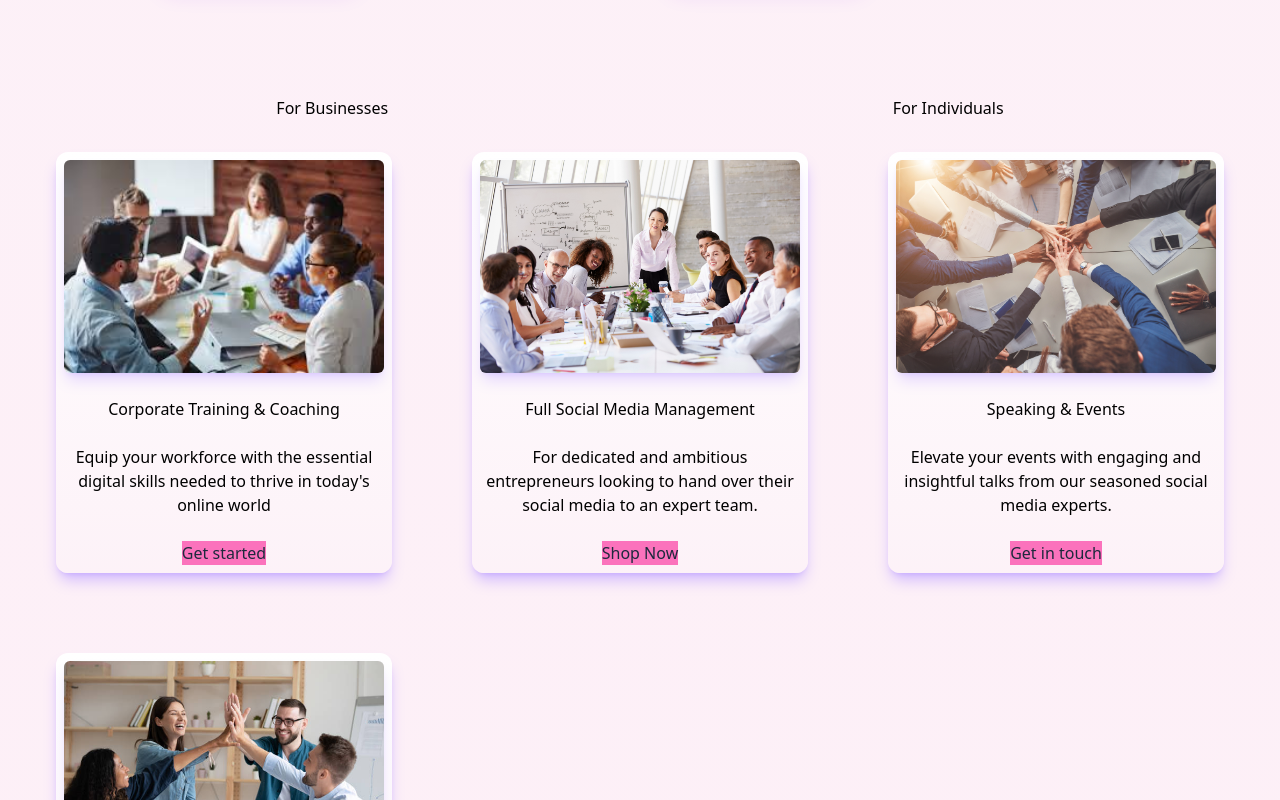
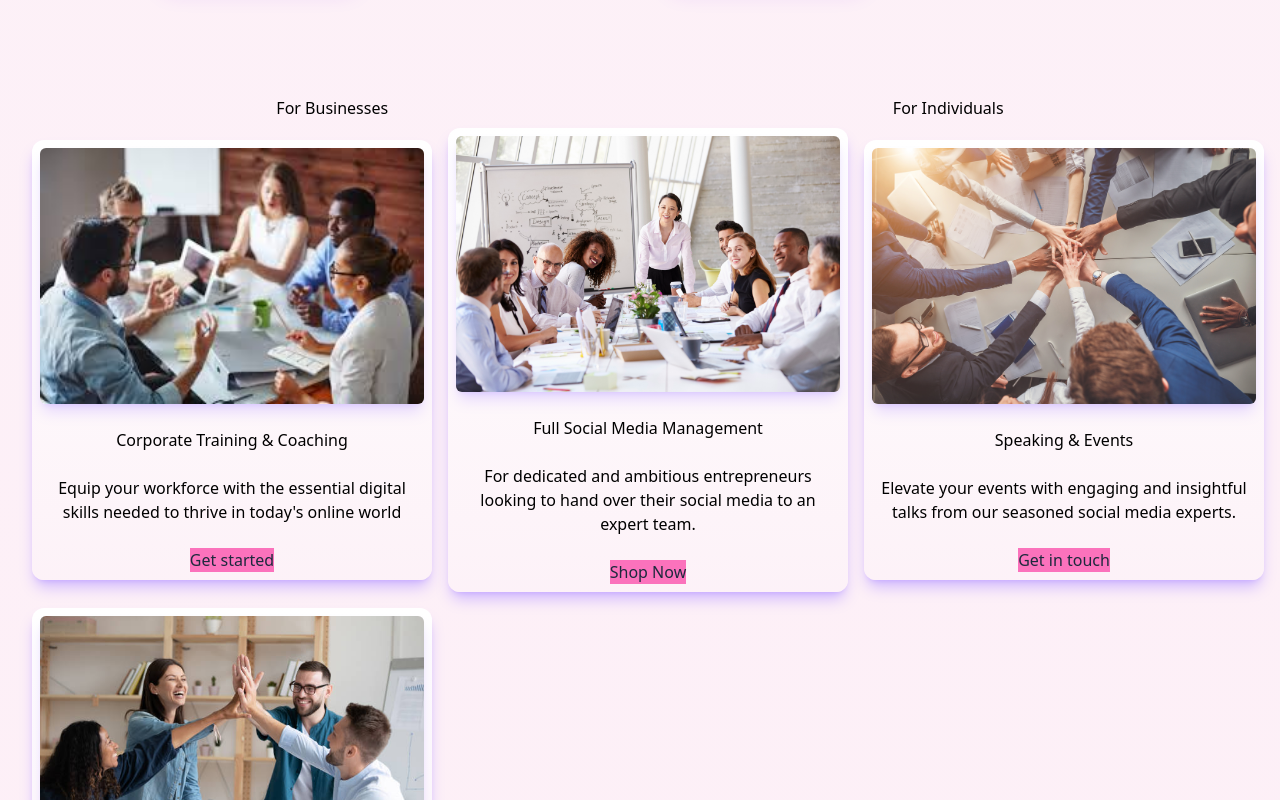
Before and after one commit to MatthewsRicky/shespeaksocial, a Next.js app: page / in a window 1280 px wide. Shown: the part 1220-2020 px from the top of the page. Built offline with nearby package versions, Linux system fonts and the light colour scheme.

Commit message:
more Image styling

```diff
--- a/components/ForBusiness.tsx
+++ b/components/ForBusiness.tsx
@@ -37,10 +37,10 @@ const ForBusiness = () => {
 	},
 ]
 	return (
-		<div className="w-full h-fit p- grid grid-cols-1 md:grid-cols-2 lg:grid-cols-3 justify-center items-center rounded-lg gap-4">
+		<div className="w-full h-fit m-2 grid grid-cols-1 md:grid-cols-2 lg:grid-cols-3 justify-center items-center rounded-lg gap-4">
 			{businessCard.map((item) => (
-				<div key={item.id} className="flex rounded-xl text-center shadow-violet-400/50 shadow-lg p-2 m-8 gap-6 flex-col justify-center items-center overflow-x-0 bg-linear-to-b from-white to-pink-50">
-					<Image src={item.imageUrl} alt={item.alt} width={400} height={200} className="rounded-md shadow-lg hover:scale-105 transition-all duration-300 shadow-violet-400/30"/>
+				<div key={item.id} className="flex rounded-xl text-center shadow-violet-400/50 shadow-lg p-2 gap-6 flex-col justify-center items-center overflow-x-0 bg-linear-to-b from-white to-pink-50 w-full">
+					<Image src={item.imageUrl} alt={item.alt} width={400} height={200} className="rounded-md w-full shadow-lg hover:scale-105 transition-all duration-300 shadow-violet-400/30"/>
 					<h1>{item.title}</h1>
 					<p>{item.description}</p>
 					<button onClick={() => {}} type={"button"} className="flex text-slate-800 bg-pink-400/90">{item.button}</button>
```
